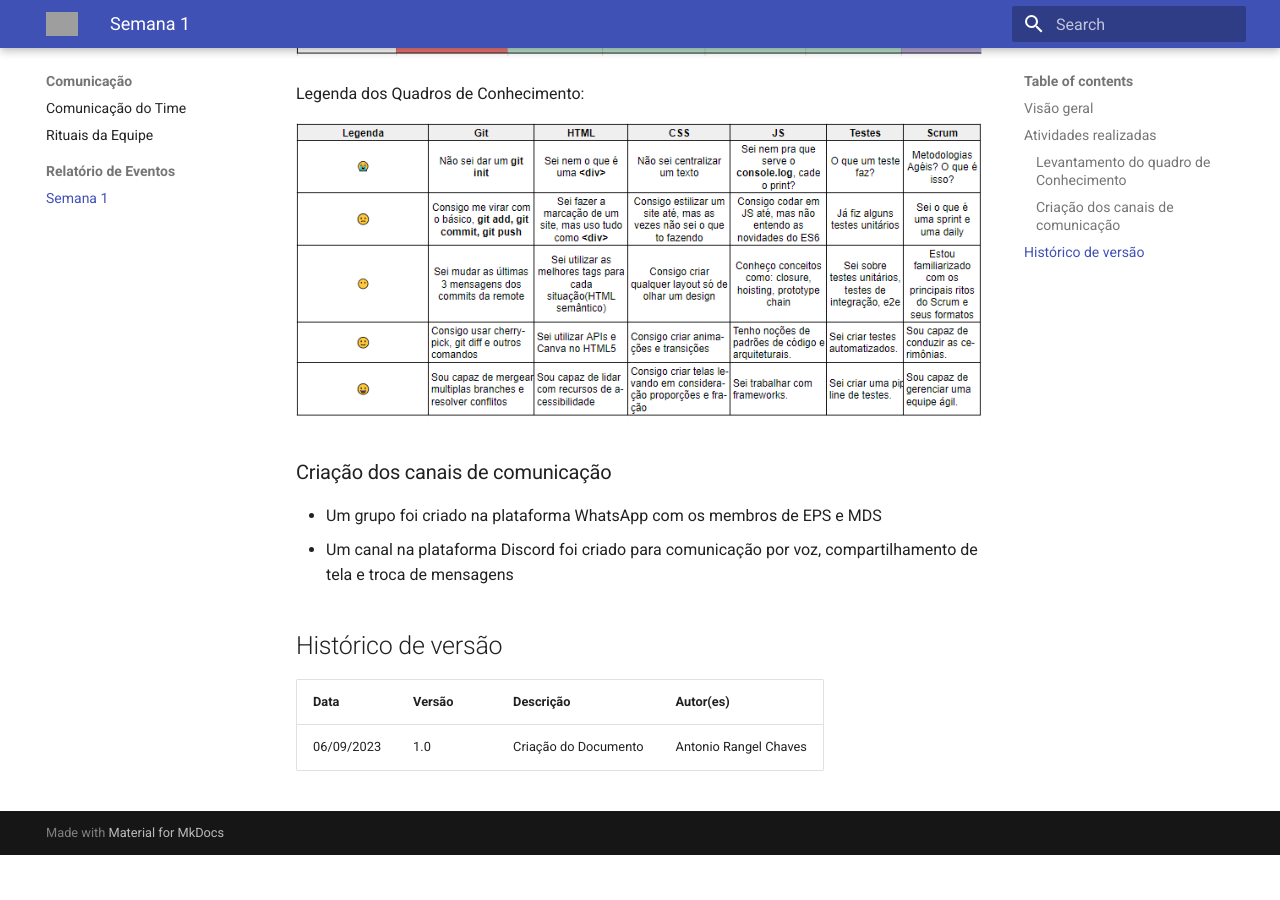
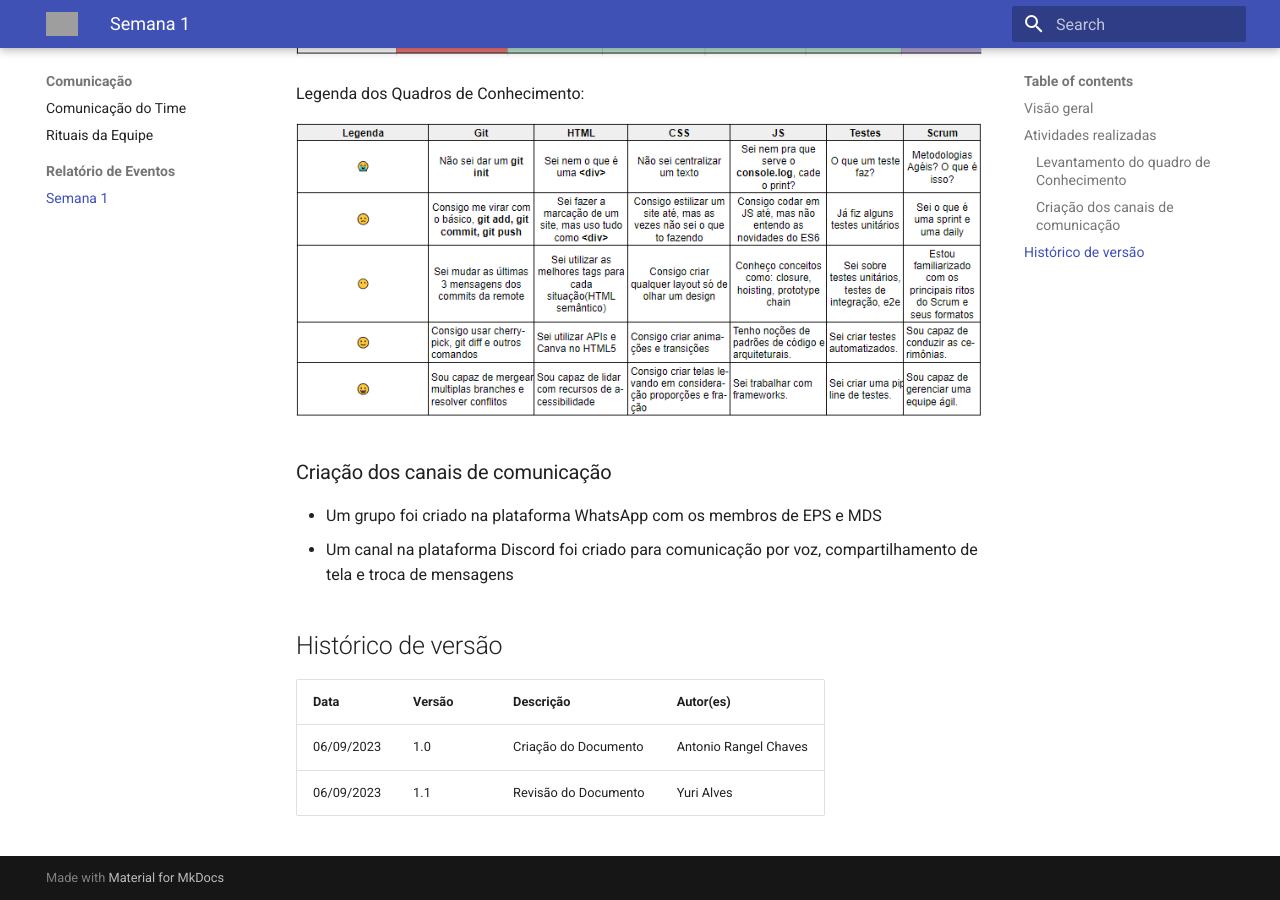
Before and after one commit to fga-eps-mds/2023.2-PrintGo-Doc, an MkDocs documentation site: the page built from docs/Relatórios/semana1.md, in a window 1280 px wide and 900 px high, scrolled down 1196 px. Built offline with MkDocs 1.6.1 and Material for MkDocs 9.7.7, drawn with Linux system fonts in a browser that asks for light colours; before the commit the page ends 2051 px from its top, so only the background shows below that; some of the changed lines change nothing that is shown; grey boxes are pictures that could not be loaded.

Commit message:
revisão semana1.md
Revisão da documentação da semana 1 com alteração de datas

```diff
--- a/docs/Relatórios/semana1.md
+++ b/docs/Relatórios/semana1.md
@@ -2,7 +2,7 @@
 ## Visão geral
 **Data de Inicio:** 29/09/2023
 
-**Data de Término:** 03/09/2023
+**Data de Término:** 04/09/2023
 
 ## Atividades realizadas
 
@@ -35,3 +35,4 @@
 | Data | Versão | Descrição | Autor(es) |
 | ---- | ---- | ---- | ---- |
 | 06/09/2023 | 1.0 | Criação do Documento | Antonio Rangel Chaves |
+| 06/09/2023 | 1.1 | Revisão do Documento | Yuri Alves |
```
